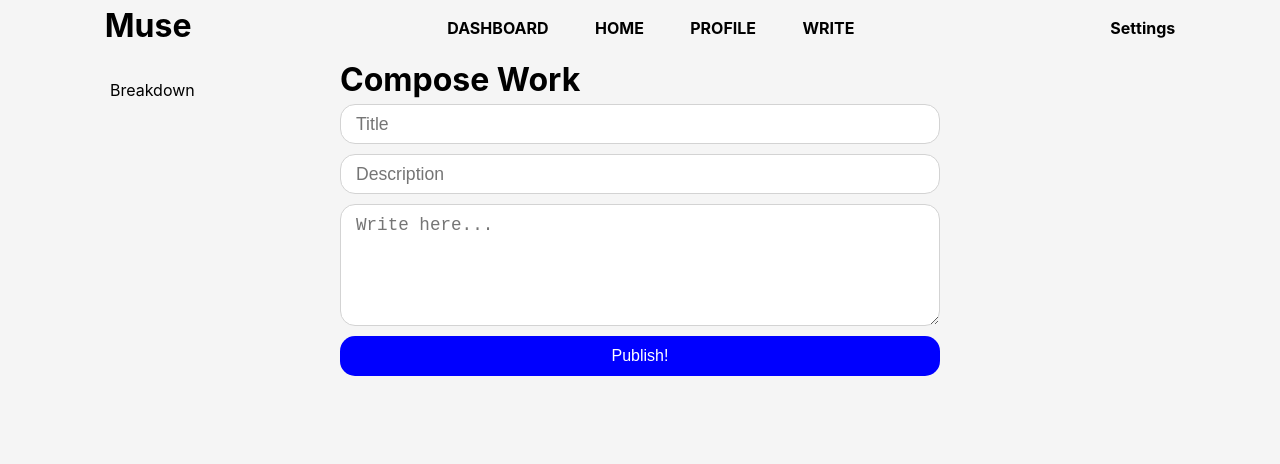
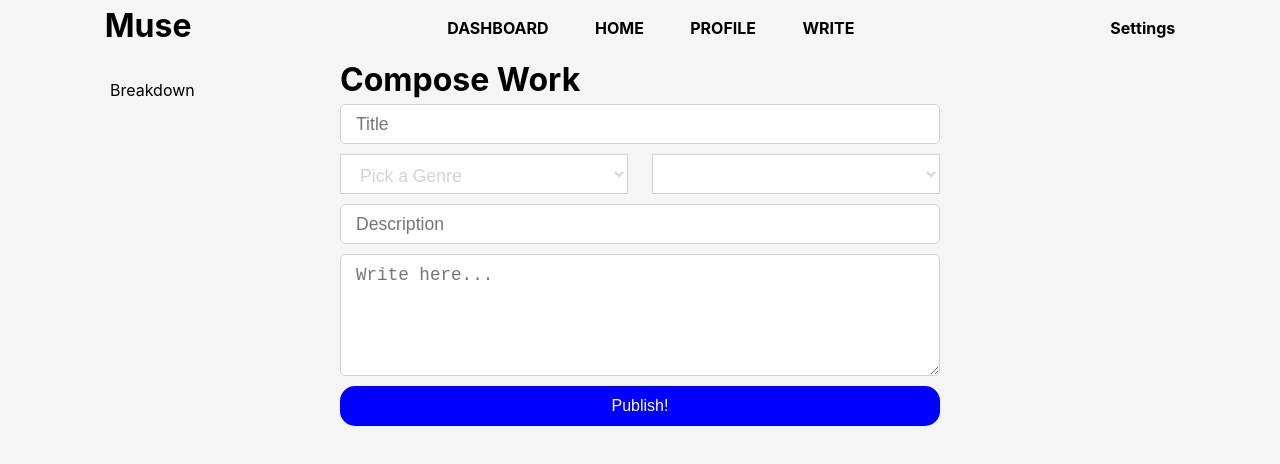
Before and after one commit to EstefanHu/MuseMockIII, a React (Create React App) app in the folder client/: page /create in a window 1280 px wide. Shown: the top 464 px of the page. Built offline with nearby package versions, Linux system fonts and the light colour scheme.

Commit message:
installed genre and location

```diff
--- a/client/src/components/create/write.js
+++ b/client/src/components/create/write.js
@@ -7,12 +7,15 @@ class Write extends Component {
         super(props);
 
         this.onChangeTitle = this.onChangeTitle.bind(this);
+        this.onChangeGenre = this.onChangeGenre.bind(this);
+        this.onChangeLocation = this.onChangeLocation.bind(this);
         this.onChangeDescription = this.onChangeDescription.bind(this);
         this.onChangeContent = this.onChangeContent.bind(this);
 
         this.state = {
             title: '',
             genre: '',
+            location: '',
             description: '',
             content: '',
         }
@@ -22,6 +25,18 @@ class Write extends Component {
         this.setState({
             title: e.target.value
         });
+    }
+
+    onChangeGenre(e) {
+        this.setState({
+            genre: e.target.value
+        });
+    }
+
+    onChangeLocation(e) {
+        this.setState({
+            location: e.target.value
+        })
     }
 
     onChangeDescription(e) {
@@ -61,12 +76,23 @@ class Write extends Component {
     }
 
     render() {
-        const { title, description, content } = this.state;
+        const { title, genre, location, description, content } = this.state;
         return (
             <section>
                 <h2>Compose Work</h2>
                 <form onSubmit={this.onSubmit} style={createForm}>
                     <input placeholder="Title" type="text" value={title} onChange={this.onChangeTitle} style={input} required />
+                    <span style={selectHolder} >
+                        <select value={genre} onChange={this.onChangeGenre} style={select} required >
+                            <option style={option} default>Pick a Genre</option>
+                            <option style={option} value="short_story">Short Story</option>
+                            <option style={option} value="poem">Poem</option>
+                            <option style={option} value="life">Life</option>
+                        </select>
+                        <select value={location} onChange={this.onChangeLocation} style={select} required >
+
+                        </select>
+                    </span>
                     <input placeholder="Description" type="text" value={description} onChange={this.onChangeDescription} style={input} required />
                     <textarea placeholder="Write here..." value={content} onChange={this.onChangeContent} style={textarea} rows="5" required />
                     <input type="submit" value="Publish!" style={submit} />
@@ -85,7 +111,7 @@ const createForm = {
 const input = {
     height: '40px',
     border: '1px solid lightgrey',
-    borderRadius: '15px',
+    borderRadius: '5px',
     padding: '5px 15px',
     fontSize: '1.1rem',
     marginBottom: '10px'
@@ -94,7 +120,7 @@ const input = {
 const textarea = {
     maxWidth: '600px',
     border: '1px solid lightgrey',
-    borderRadius: '15px',
+    borderRadius: '5px',
     padding: '10px 15px',
     fontSize: '1.1rem',
     marginBottom: '10px'
@@ -106,7 +132,29 @@ const submit = {
     border: 'none',
     borderRadius: '15px',
     fontSize: '1rem',
-    color: 'white',
+    color: 'white'
+}
+
+const select = {
+    height: '40px',
+    width: '48%',
+    fontSize: '1.1rem',
+    padding: '10px 15px',
+    border: '1px solid lightgrey',
+    backgroundColor: 'white',
+    color: 'lightgrey'
+}
+
+const selectHolder = {
+    display: 'flex',
+    justifyContent: 'space-between',
+    height: '40px',
+    marginBottom: '10px'
+}
+
+const option = {
+    backgroundColor: '#fff',
+    fontSize: '1.6rem'
 }
 
 export default withRouter(Write);
```
Also changed, not shown: 1 other file (tests, documents, lock files or other folders).
